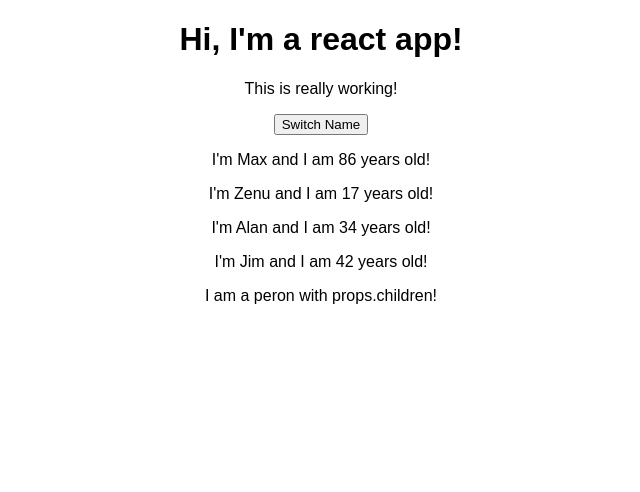
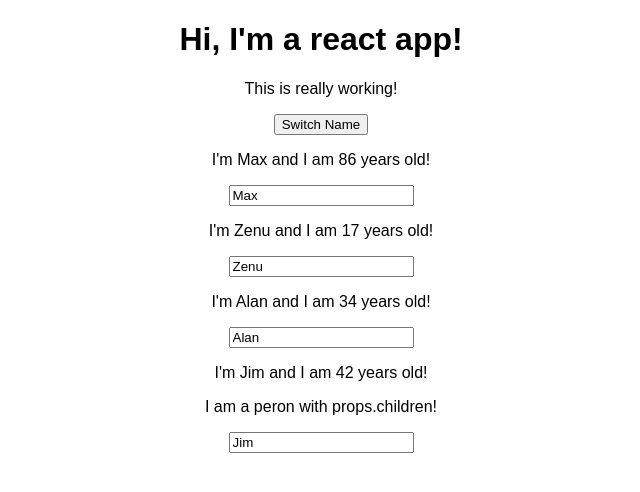
Before and after one commit to dustyfingers/react-complete-guide, a React (Create React App) app in the folder sec-3/react-complete-guide/: page / in a window 1280 px wide. Shown: the top 492 px of the page, without its empty margins (319-959 px from the left). Built offline with nearby package versions, Linux system fonts and the light colour scheme.

Commit message:
learned about passing methods as props in react

```diff
--- a/sec-3/react-complete-guide/src/App.js
+++ b/sec-3/react-complete-guide/src/App.js
@@ -25,18 +25,31 @@ class App extends Component {
       ]
     });
   }
+
+  nameChangedHandler = (evt) => {
+    this.setState({
+      persons: [
+        { name: 'Max', age: 86 },
+        { name: evt.target.value, age: 17 },
+        { name: 'Alan', age: 34 },
+        { name: 'Jim', age: 25 }
+      ]
+    });
+  }
+
   render() {
     return (
       <div className="App" >
         <h1>Hi, I'm a react app!</h1>
         <p>This is really working!</p>
-        <button onClick={() => this.switchNameHandler('LOUIE!!!') } >Switch Name</button>
+        <button onClick={() => this.switchNameHandler('LOUIE!!!')} >Switch Name</button>
         <Person
           name={this.state.persons[0].name}
           age={this.state.persons[0].age} />
         <Person
           name={this.state.persons[1].name}
-          age={this.state.persons[1].age} />
+          age={this.state.persons[1].age}
+          changed={this.nameChangedHandler} />
         <Person
           name={this.state.persons[2].name}
           age={this.state.persons[2].age}
--- a/sec-3/react-complete-guide/src/Person/Person.js
+++ b/sec-3/react-complete-guide/src/Person/Person.js
@@ -5,6 +5,7 @@ const person = (props) => {
         <div>
             <p onClick={props.click}>I'm {props.name} and I am {props.age} years old!</p>
             <p>{props.children}</p>
+            <input type='text' onChange={props.changed} value={props.name} />
         </div>
     );
 };
```
